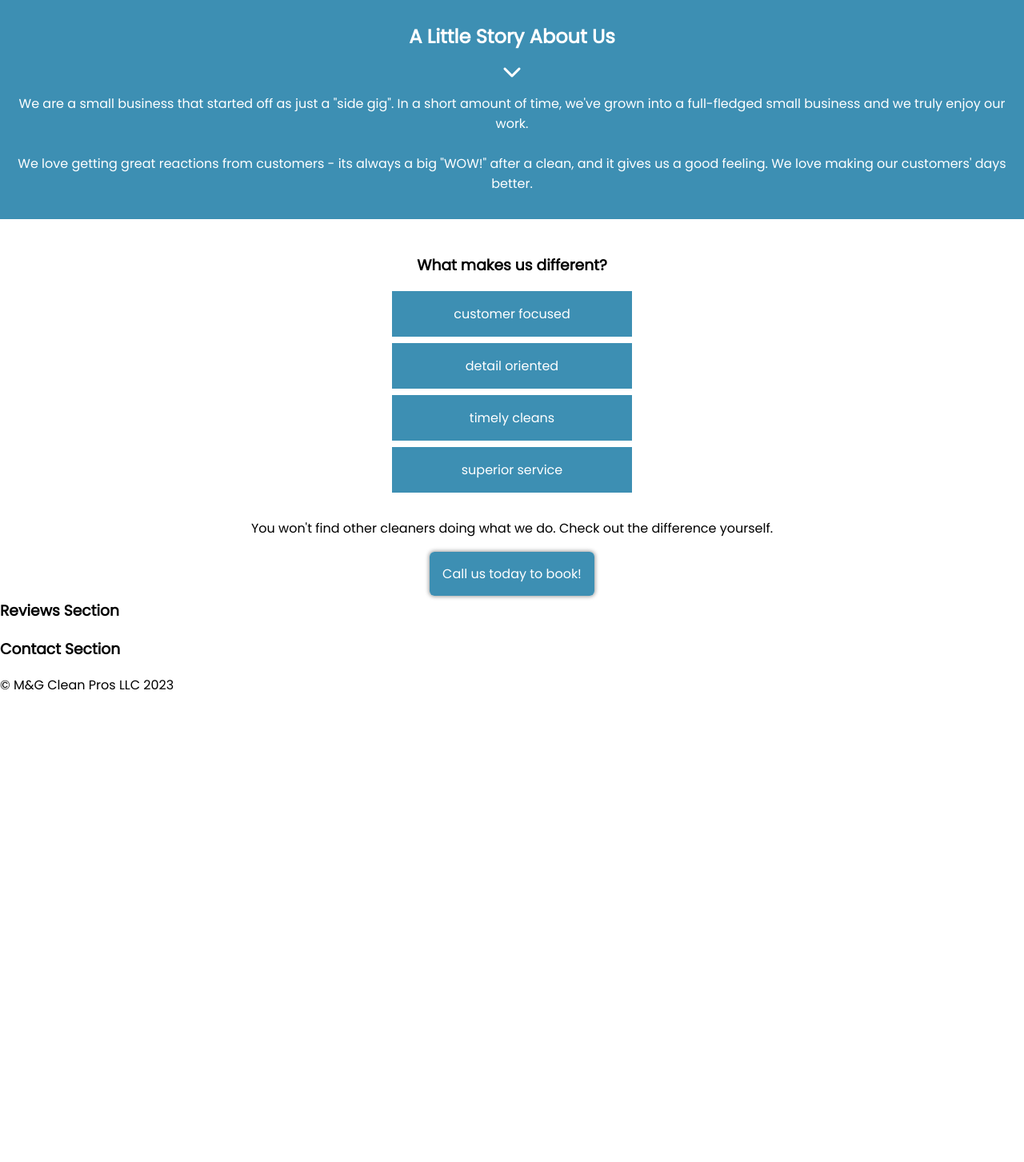
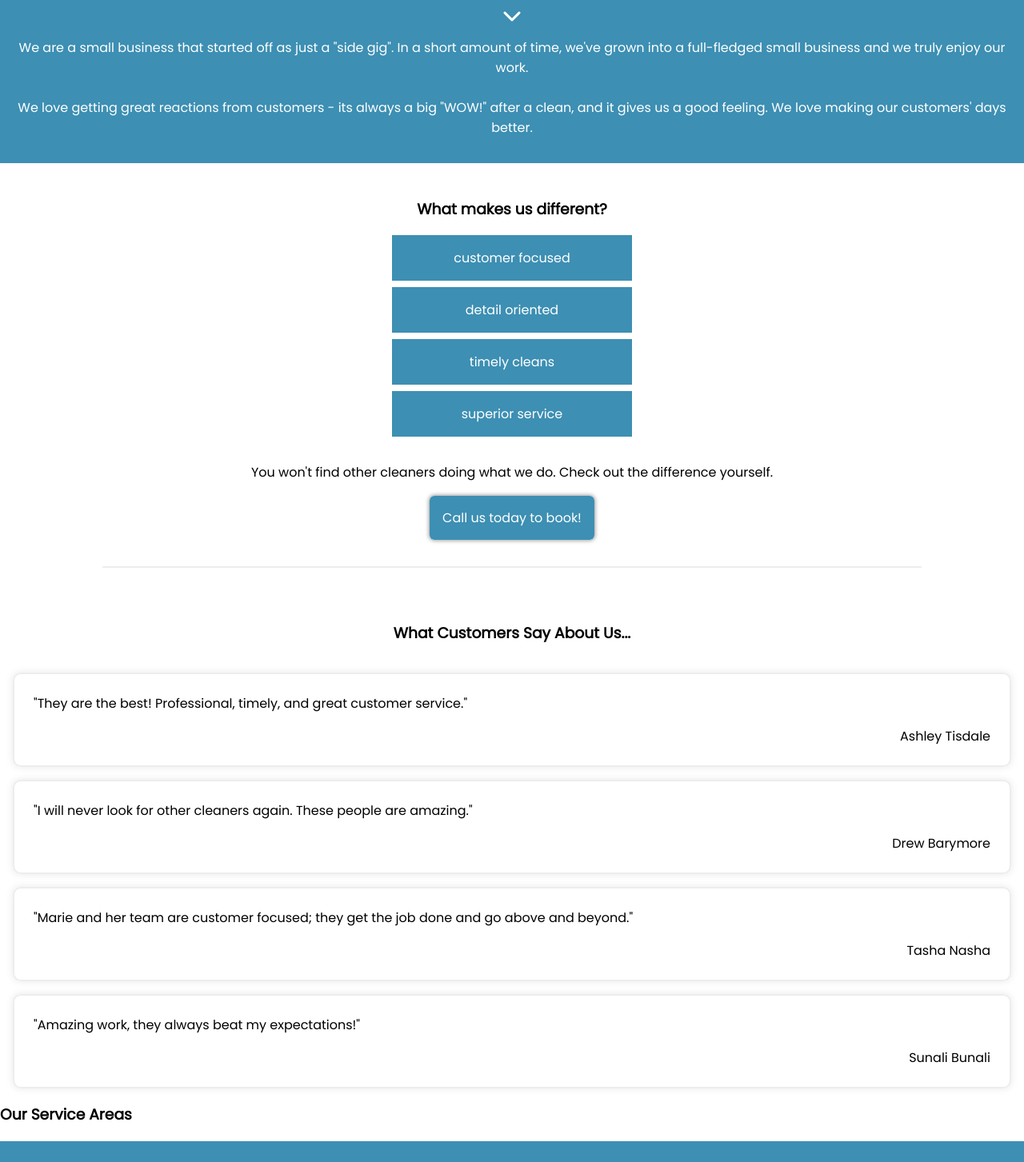
Before and after one commit to GabrielJDavila/mgcleansite, a React (Vite) app in the folder mgcleanpros-site/: page / in a window 1280 px wide. Shown: the part 1330-2783 px from the top of the page at 80% size. Before the commit the page ends 2199 px from the top, so only its background shows below. Built offline with nearby package versions, Linux system fonts and the light colour scheme.

Commit message:
more css updates, finalizing component structure

```diff
--- a/mgcleanpros-site/src/components/About.jsx
+++ b/mgcleanpros-site/src/components/About.jsx
@@ -2,7 +2,7 @@
 export default function About() {
     return (
         <>
-        <div className="about-section">
+        <div id="about" className="about-section">
             <h2 className="about-title">A Little Story About Us</h2>
             <div className="title-underline"></div>
             <i className="fa-solid fa-chevron-down"></i>
--- a/mgcleanpros-site/src/components/Contact.jsx
+++ b/mgcleanpros-site/src/components/Contact.jsx
@@ -2,7 +2,7 @@
 export default function Contact() {
     return (
         <div>
-            <h3>Contact Section</h3>
+            <h3>Our Service Areas</h3>
         </div>
     )
 }
--- a/mgcleanpros-site/src/components/Footer.jsx
+++ b/mgcleanpros-site/src/components/Footer.jsx
@@ -1,4 +1,9 @@
 
 export default function Footer() {
-    return <footer>&copy; M&G Clean Pros LLC 2023</footer>
+    return (
+        <footer>
+            <p className="footer-text">&copy; M&G Clean Pros LLC</p>
+            <a href="https://www.facebook.com/profile.php?id=100084187644472" className="fb-link"><i className="fa-brands fa-square-facebook"></i></a>
+        </footer>
+    )
 }
--- a/mgcleanpros-site/src/components/Header.jsx
+++ b/mgcleanpros-site/src/components/Header.jsx
@@ -3,7 +3,7 @@ import { useState, useEffect } from "react";
 export default function Header(props) {
 
     const navStyles = {
-        height: props.showMenu ? "250px" : "0",
+        height: props.showMenu ? "300px" : "0",
         overflowX: props.showMenu ? "" : "hidden",
         padding: props.showMenu ? ".5rem .5rem" : "0"
     }
@@ -19,17 +19,18 @@ export default function Header(props) {
 
     return (
         <header className="site-header">
-            <h2 className="site-title">M&G Clean Pros</h2>
+            <img src="./mgcleanlogo.jpg" className="site-title"/>
 
             <button className="booknow-btn-header">Book now</button>
             {!props.showMenu ? <i className="fa-solid fa-bars" onClick={props.toggleMenu}></i> :
             <i className="fa-solid fa-xmark" onClick={props.toggleMenu}></i>
             }
             <nav style={navStyles}>
-                <a className="nav-item" style={navItemStyles}>home</a>
-                <a className="nav-item" style={navItemStyles}>about</a>
-                <a className="nav-item" style={navItemStyles}>services</a>
-                <a className="nav-item" style={navItemStyles}>contact</a>
+                <a href="/" className="nav-item" style={navItemStyles} onClick={props.toggleMenu}>home</a>
+                <a href="#services" className="nav-item" style={navItemStyles} onClick={props.toggleMenu}>services</a>
+                <a href="#about" className="nav-item" style={navItemStyles} onClick={props.toggleMenu}>about</a>
+                <a href="#reviews" className="nav-item" style={navItemStyles} onClick={props.toggleMenu}>reviews</a>
+                <a href="#areas" className="nav-item" style={navItemStyles} onClick={props.toggleMenu}>service areas</a>
             </nav>
         </header>
     )
--- a/mgcleanpros-site/src/components/Reviews.jsx
+++ b/mgcleanpros-site/src/components/Reviews.jsx
@@ -1,8 +1,44 @@
+import { useState, useRef } from "react"
+export default function Reviews() {
+    const [reviewCount, setReviewCount] = useState(0)
 
-export default function Reviews() {
+    const data = [
+        {
+            review: "They are the best! Professional, timely, and great customer service.",
+            name: "Ashley Tisdale"
+        },
+        {
+            review: "I will never look for other cleaners again. These people are amazing.",
+            name: "Drew Barymore"
+        },
+        {
+            review: "Marie and her team are customer focused; they get the job done and go above and beyond.",
+            name: "Tasha Nasha"
+        },
+        {
+            review: "Amazing work, they always beat my expectations!",
+            name: "Sunali Bunali"
+        }
+    ]
+
+
+    const renderedReviews = data.map((item, index) => {
+        return (
+            <div key={index} className="review-item">
+                <p className="review-text">"{item.review}"</p>
+                <p className="review-name">{item.name}</p>
+            </div>
+        )
+    })
+
     return (
-        <div>
-            <h3>Reviews Section</h3>
+        <div id="reviews" className="review-section">
+            <h3 className="review-section-title">What Customers Say About Us...</h3>
+            {renderedReviews}
+            {/* <div className="carousel-button-container">
+                <i class="fa-solid fa-chevron-left"></i>
+                <i class="fa-solid fa-chevron-right"></i>
+            </div> */}
         </div>
     )
 }
--- a/mgcleanpros-site/src/components/Services.jsx
+++ b/mgcleanpros-site/src/components/Services.jsx
@@ -32,7 +32,7 @@ export default function Services() {
     })
     return (
         <div className="services-section">
-            <h2 className="services-title">Our Services</h2>
+            <h2 id="services" className="services-title">Our Services</h2>
             <div className="title-underline"></div>
             {services}
         </div>
--- a/mgcleanpros-site/src/index.css
+++ b/mgcleanpros-site/src/index.css
@@ -13,13 +13,16 @@ body {
   color: rgb(61, 143, 179);
   display: flex;
   flex-direction: row;
-  position: relative;
+  position: fixed;
+  width: 100%;
   height: 70px;
   align-items: center;
+  z-index: 1;
 }
 
 .site-title {
   margin: 0 0 0 .75rem;
+  width: 90px;
   font-family: "Lobster", cursive;
 }
 
@@ -49,12 +52,17 @@ nav {
 
 .nav-item {
   font-size: 1.25rem;
-  margin: .5rem 0;
-  padding: .25rem;
+  margin: 1rem 0;
+  padding: 1rem;
   border-bottom: 1px solid rgb(42, 110, 138);
   transition: .2s ease-in-out;
   text-align: center;
   color:rgb(211, 239, 251);
+  text-decoration: none;
+}
+
+a {
+  padding: 1rem;
 }
 
 .nav-item:hover {
@@ -128,7 +136,7 @@ nav {
 .services-title {}
 
 .service-item {
-  border-bottom: 2px solid rgb(189, 189, 189);
+  border-bottom: 2px solid rgb(237, 237, 237);
   width: 90%;
   max-width: 400px;
   margin: 1rem auto;
@@ -177,6 +185,10 @@ nav {
 .more-about-us-section {
   text-align: center;
   padding-top: .5rem;
+  padding-bottom: 3rem;
+  border-bottom: 2px solid rgb(237, 237, 237);
+  width: 80%;
+  margin: 0 auto;
 }
 
 .our-tenants-list {
@@ -186,7 +198,7 @@ nav {
 
 .tenants-item {
   background: rgb(61, 143, 179);
-  width: 60%;
+  width: 80%;
   max-width: 300px;
   margin: .5rem auto;
   padding: 1rem;
@@ -215,3 +227,55 @@ nav {
 .call-today-btn:hover {
   background: rgb(42, 110, 138);
 }
+
+.review-section {
+  display: flex;
+  flex-direction: column;
+  justify-content: center;
+  margin: 3rem 1rem 1rem;
+  text-align: center;
+  gap: 16px;
+  position: relative;
+}
+
+.review-section-title {}
+
+.review-item {
+  border: 2px solid rgb(237, 237, 237);
+  border-radius: 10px;
+  padding: .5rem;
+  box-shadow: 0 0 10px 1px rgb(237, 237, 237);
+}
+
+.review-text {
+  text-align: left;
+  margin-left: 1rem;
+}
+
+.review-name {
+  text-align: right;
+  margin-right: 1rem;
+}
+
+.contact-section {}
+
+footer {
+  background: rgb(61, 143, 179);
+  height: 100px;
+  display: flex;
+  flex-direction: column;
+  justify-content: center;
+  text-align: center;
+  align-items: center;
+}
+
+.footer-text {
+  margin-bottom: 0;
+  color: white;
+}
+
+.fb-link {
+  color: white;
+  font-size: 2rem;
+  padding: 0;
+}
```
Also changed, not shown: mgcleanpros-site/public/mgcleanlogo.jpg (added).
